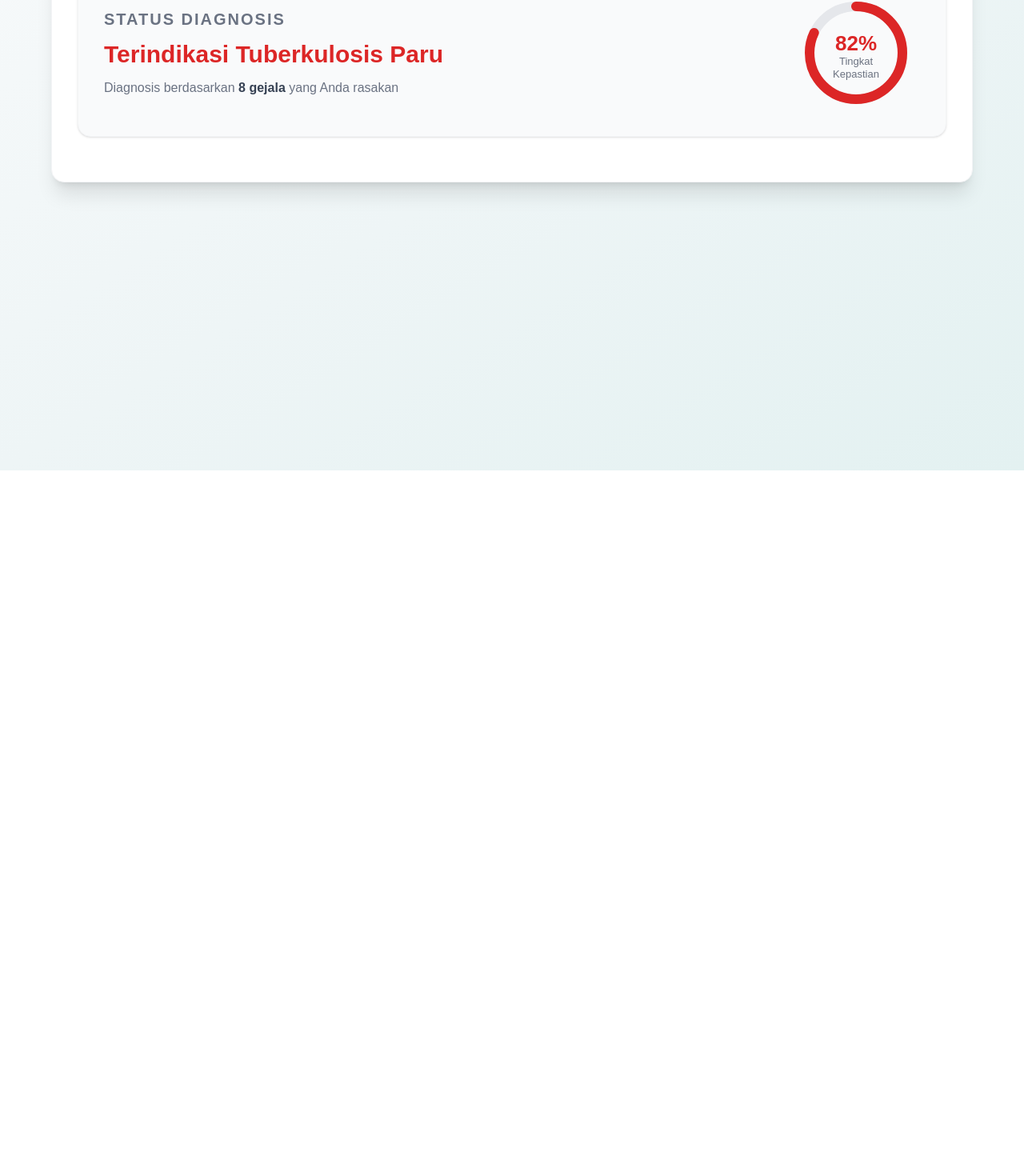
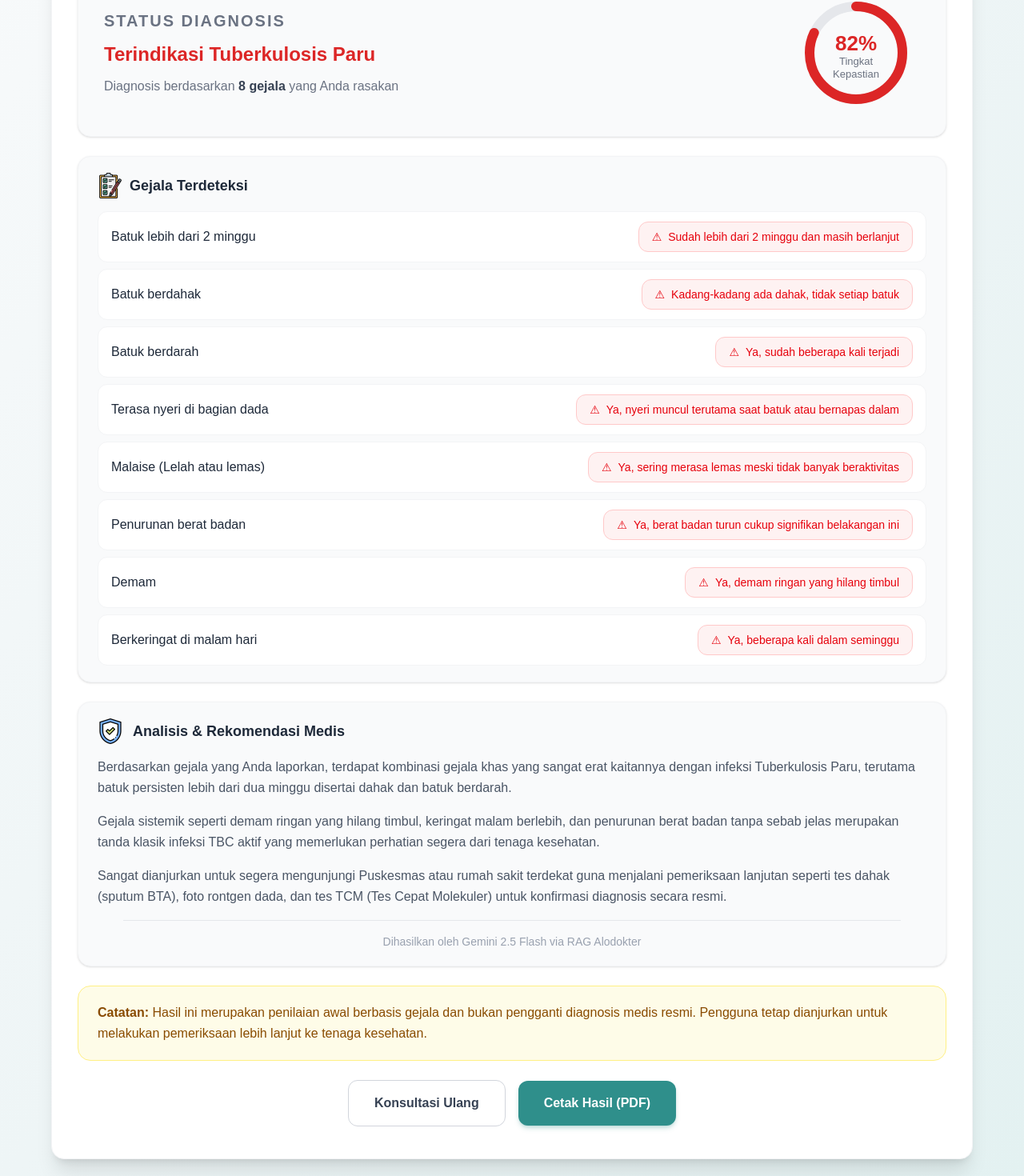
Before and after one commit to Wahabi86/Skripsi-Sistem-Pakar-Tuberkulosis-Paru, a Next.js app: page /hasil in a window 1280 px wide. Shown: the part 285-1755 px from the top of the page at 80% size. Before the commit the page ends 873 px from the top, so only its background shows below. Built offline with nearby package versions, Linux system fonts and the light colour scheme.

Commit message:
menambahkan halaman hasil dummy, memperbaiki style button di beranda dan menambahkan icon

```diff
--- a/src/app/hasil/page.tsx
+++ b/src/app/hasil/page.tsx
@@ -1,4 +1,40 @@
 "use client";
+
+import Image from "next/image";
+import Link from "next/link";
+
+// Mapping kode gejala ke nama gejala
+const namaGejala: Record<string, string> = {
+  G1: "Batuk lebih dari 2 minggu",
+  G2: "Batuk berdahak",
+  G3: "Batuk berdarah",
+  G4: "Terasa nyeri di bagian dada",
+  G5: "Sesak napas",
+  G6: "Malaise (Lelah atau lemas)",
+  G7: "Penurunan berat badan",
+  G8: "Nafsu makan menurun",
+  G9: "Demam",
+  G10: "Berkeringat di malam hari",
+};
+
+// Data dummy gejala yang terindikasi (jawaban mengarah ke TBC)
+const gejalaTerdeteksi = [
+  { kode: "G1", jawaban: "Sudah lebih dari 2 minggu dan masih berlanjut" },
+  { kode: "G2", jawaban: "Kadang-kadang ada dahak, tidak setiap batuk" },
+  { kode: "G3", jawaban: "Ya, sudah beberapa kali terjadi" },
+  { kode: "G4", jawaban: "Ya, nyeri muncul terutama saat batuk atau bernapas dalam" },
+  { kode: "G6", jawaban: "Ya, sering merasa lemas meski tidak banyak beraktivitas" },
+  { kode: "G7", jawaban: "Ya, berat badan turun cukup signifikan belakangan ini" },
+  { kode: "G9", jawaban: "Ya, demam ringan yang hilang timbul" },
+  { kode: "G10", jawaban: "Ya, beberapa kali dalam seminggu" },
+];
+
+// Teks analisis dummy
+const analisisDummy = `Berdasarkan gejala yang Anda laporkan, terdapat kombinasi gejala khas yang sangat erat kaitannya dengan infeksi Tuberkulosis Paru, terutama batuk persisten lebih dari dua minggu disertai dahak dan batuk berdarah.
+
+Gejala sistemik seperti demam ringan yang hilang timbul, keringat malam berlebih, dan penurunan berat badan tanpa sebab jelas merupakan tanda klasik infeksi TBC aktif yang memerlukan perhatian segera dari tenaga kesehatan.
+
+Sangat dianjurkan untuk segera mengunjungi Puskesmas atau rumah sakit terdekat guna menjalani pemeriksaan lanjutan seperti tes dahak (sputum BTA), foto rontgen dada, dan tes TCM (Tes Cepat Molekuler) untuk konfirmasi diagnosis secara resmi.`;
 
 export default function HasilPage() {
   const tanggal = "02/05/2026";
@@ -32,7 +68,7 @@ export default function HasilPage() {
           {/* Kiri - Teks */}
           <div className="flex flex-col gap-3">
             <p className="text-gray-500 text-xl font-semibold uppercase tracking-widest">Status Diagnosis</p>
-            <p className="text-3xl font-extrabold" style={{ color: warna }}>
+            <p className="text-2xl font-extrabold" style={{ color: warna }}>
               {isPositif ? "Terindikasi Tuberkulosis Paru" : "Tidak Terindikasi Tuberkulosis Paru"}
             </p>
             <p className="text-gray-500 text-base">
@@ -43,25 +79,93 @@ export default function HasilPage() {
           {/* Kanan - Circular Progress */}
           <div className="shrink-0">
             <svg width="160" height="160" viewBox="0 0 160 160">
-              {/* Track abu-abu */}
               <circle cx="80" cy="80" r={radius} fill="none" stroke="#E5E7EB" strokeWidth="12" />
-              {/* Progress berwarna */}
               <circle cx="80" cy="80" r={radius} fill="none" stroke={warna} strokeWidth="12" strokeDasharray={circumference} strokeDashoffset={offset} strokeLinecap="round" transform="rotate(-90 80 80)" />
-              {/* Teks persentase */}
               <text x="80" y="70" textAnchor="middle" dominantBaseline="middle" fontSize="26" fontWeight="800" fill={warna}>
                 {nilaiCF}%
               </text>
-              {/* Teks "Tingkat" */}
               <text x="80" y="92" textAnchor="middle" dominantBaseline="middle" fontSize="13" fill="#6B7280">
                 Tingkat
               </text>
-              {/* Teks "Kepastian" */}
               <text x="80" y="108" textAnchor="middle" dominantBaseline="middle" fontSize="13" fill="#6B7280">
                 Kepastian
               </text>
             </svg>
           </div>
         </div>
+
+        {/* Section Gejala */}
+        <div className="flex flex-col gap-6">
+          {/* Kiri - Gejala Terdeteksi */}
+          <div className="rounded-2xl border border-gray-100 shadow-sm bg-gray-50 px-6 py-5">
+            {/* Judul */}
+            <div className="flex items-center gap-2 mb-4">
+              <Image src="/checklist.png" alt="Gejala Terdeteksi" width={32} height={32} className="object-contain" />
+              <p className="text-gray-800 text-lg font-bold">Gejala Terdeteksi</p>
+            </div>
+
+            {/* Daftar Gejala */}
+            <div className="flex flex-col gap-2">
+              {gejalaTerdeteksi.map((g) => (
+                <div key={g.kode} className="flex items-center justify-between gap-4 bg-white border border-gray-100 rounded-xl px-4 py-3">
+                  {/* Kiri - nama gejala */}
+                  <p className="text-gray-800 text-base font-medium">{namaGejala[g.kode]}</p>
+
+                  {/* Kanan - jawaban style konsultasi */}
+                  <div className="shrink-0 flex items-center gap-2 bg-red-50 border border-red-200 text-red-600 text-sm font-medium px-4 py-2 rounded-xl">
+                    <span>⚠</span>
+                    <span>{g.jawaban}</span>
+                  </div>
+                </div>
+              ))}
+            </div>
+          </div>
+
+          {/* Section Analisis & Rekomendasi */}
+          <div className="rounded-2xl border border-gray-100 shadow-sm bg-gray-50 px-6 py-5">
+            {/* Judul */}
+            <div className="flex items-center gap-3 mb-4">
+              <Image src="/shield1.png" alt="Analisis & Rekomendasi Medis" width={32} height={32} className="object-contain" />
+              <p className="text-gray-800 text-lg font-bold">Analisis & Rekomendasi Medis</p>
+            </div>
+
+            {/* Teks Analisis */}
+            <div className="flex flex-col gap-4">
+              {analisisDummy.split("\n\n").map((paragraf, i) => (
+                <p key={i} className="text-gray-600 text-base leading-relaxed">
+                  {paragraf}
+                </p>
+              ))}
+            </div>
+
+            {/* Sumber */}
+            <div className="mx-8 mt-4 border-t border-gray-200 mb-4" />
+            <p className="text-center text-gray-400 text-sm">Dihasilkan oleh Gemini 2.5 Flash via RAG Alodokter</p>
+          </div>
+
+          {/* Section Disclaimer */}
+          <div className="rounded-2xl border border-yellow-200 bg-yellow-50 px-6 py-5 ">
+            <p className="text-yellow-800 text-base leading-relaxed">
+              <span className="font-bold">Catatan:</span> Hasil ini merupakan penilaian awal berbasis gejala dan bukan pengganti diagnosis medis resmi. Pengguna tetap dianjurkan untuk melakukan pemeriksaan lebih lanjut ke tenaga kesehatan.
+            </p>
+          </div>
+        </div>
+
+        {/* Section Aksi */}
+        <div className="flex items-center justify-center gap-4 py-2 mt-4">
+          {/* Tombol Konsultasi Ulang */}
+          <Link
+            href="/konsultasi"
+            className="inline-flex items-center gap-2 border border-gray-300 hover:border-[#2F8F8B] bg-white hover:bg-[#EAF6F6] text-gray-700 hover:text-[#2F8F8B] font-semibold text-base px-8 py-4 rounded-xl transition-all duration-300 hover:-translate-y-0.5"
+          >
+            Konsultasi Ulang
+          </Link>
+
+          {/* Tombol Cetak Hasil */}
+          <button className="inline-flex items-center gap-2 bg-[#2F8F8B] hover:bg-[#277C78] text-white font-semibold text-base px-8 py-4 rounded-xl shadow-md shadow-[#2F8F8B]/25 transition-all duration-300 hover:shadow-lg hover:shadow-[#2F8F8B]/30 hover:-translate-y-0.5 cursor-pointer">
+            Cetak Hasil (PDF)
+          </button>
+        </div>
       </div>
     </div>
   );
--- a/src/app/page.tsx
+++ b/src/app/page.tsx
@@ -167,7 +167,7 @@ export default function Home() {
 
               <Link
                 href="/informasi-tbc"
-                className="inline-flex items-center gap-2 border border-[#2F8F8B]/40 hover:border-[#2F8F8B] bg-white/60 hover:bg-white text-gray-700 hover:text-[#2F8F8B] font-semibold text-lg px-8 py-4 rounded-xl transition-all duration-300 hover:-translate-y-0.5"
+                className="inline-flex items-center gap-2 border border-gray-300 hover:border-[#2F8F8B] bg-white hover:bg-[#EAF6F6] text-gray-700 hover:text-[#2F8F8B] font-semibold text-lg px-8 py-4 rounded-xl transition-all duration-300 hover:-translate-y-0.5"
               >
                 Pelajari TBC Paru
                 <LuBookOpen className="text-lg" />
```
Also changed, not shown: public/checklist.png (added).
